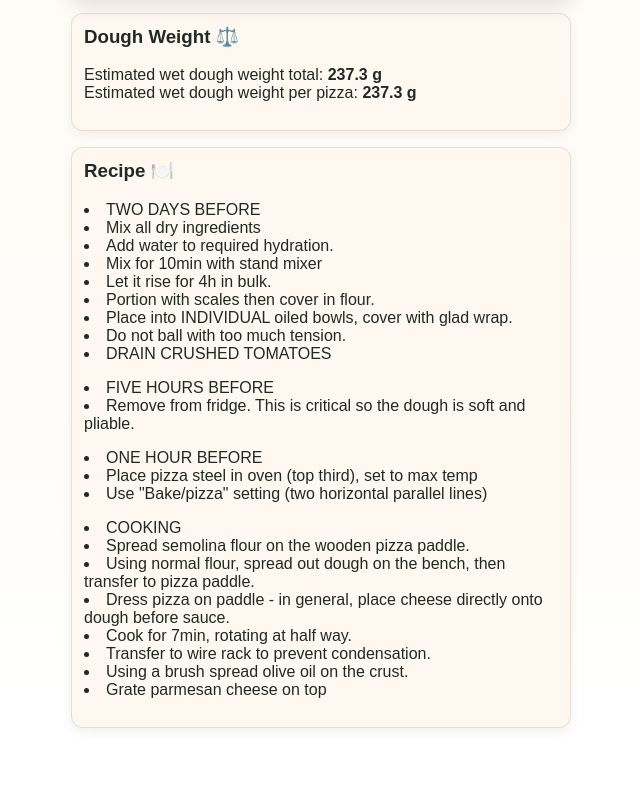
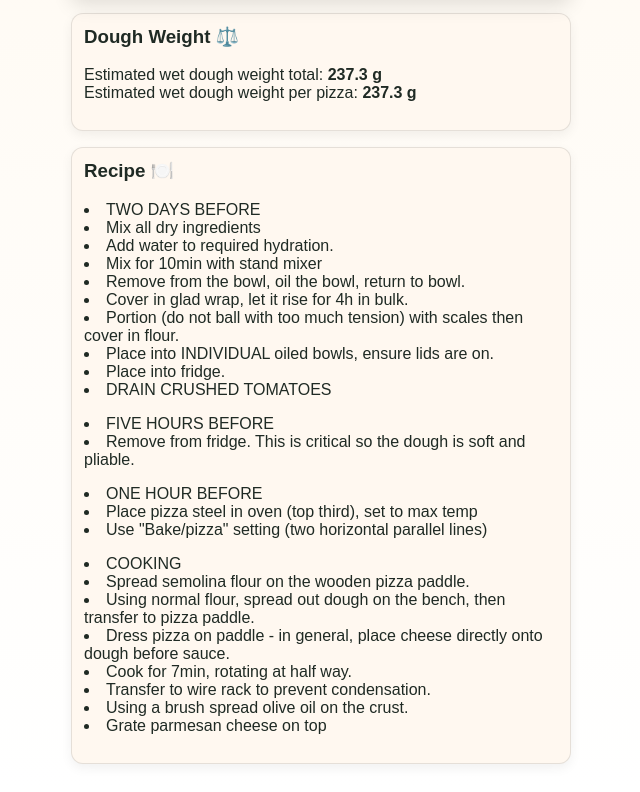
Before and after one commit to Age-of-Machine/Pizza_Recipe, a plain HTML site: page index.html in a window 1280 px wide. Shown: the part 956-1748 px from the top of the page, without its empty margins (319-959 px from the left). Before the commit the page ends 1712 px from the top, so only its background shows below. Drawn offline with Linux system fonts and the light colour scheme.

Commit message:
Update index.html

```diff
--- a/index.html
+++ b/index.html
@@ -278,10 +278,11 @@ td.num{
       <li>Mix all dry ingredients</li>
       <li>Add water to required hydration.</li>
       <li>Mix for 10min with stand mixer</li>
-      <li>Let it rise for 4h in bulk.</li>
-      <li>Portion with scales then cover in flour. </li>
-      <li>Place into INDIVIDUAL oiled bowls, cover with glad wrap.</li>
-      <li>Do not ball with too much tension.</li>
+      <li>Remove from the bowl, oil the bowl, return to bowl.</li>
+      <li>Cover in glad wrap, let it rise for 4h in bulk.</li>
+      <li>Portion (do not ball with too much tension) with scales then cover in flour. </li>
+      <li>Place into INDIVIDUAL oiled bowls, ensure lids are on.</li>
+      <li>Place into fridge.</li>
       <li>DRAIN CRUSHED TOMATOES</li>
     </p>
     <p>
```
